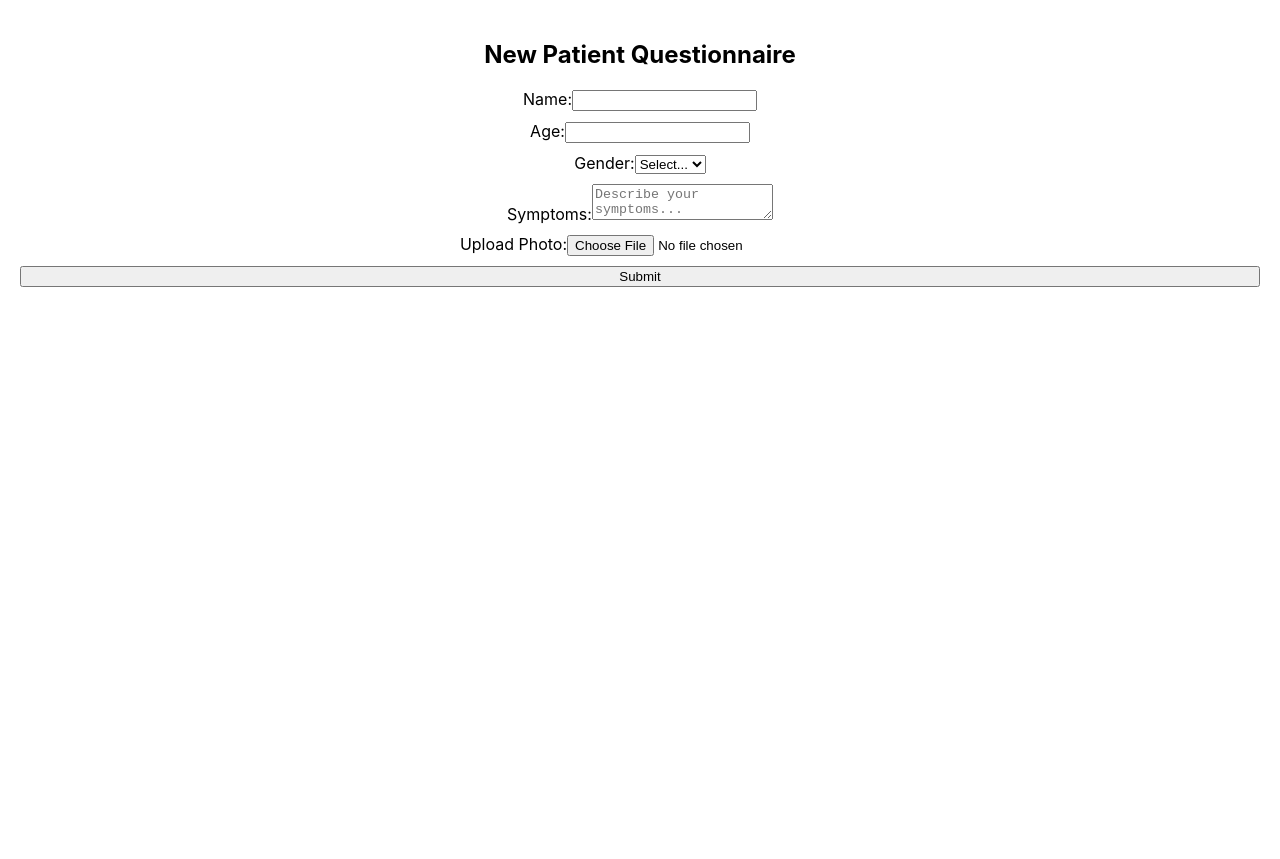
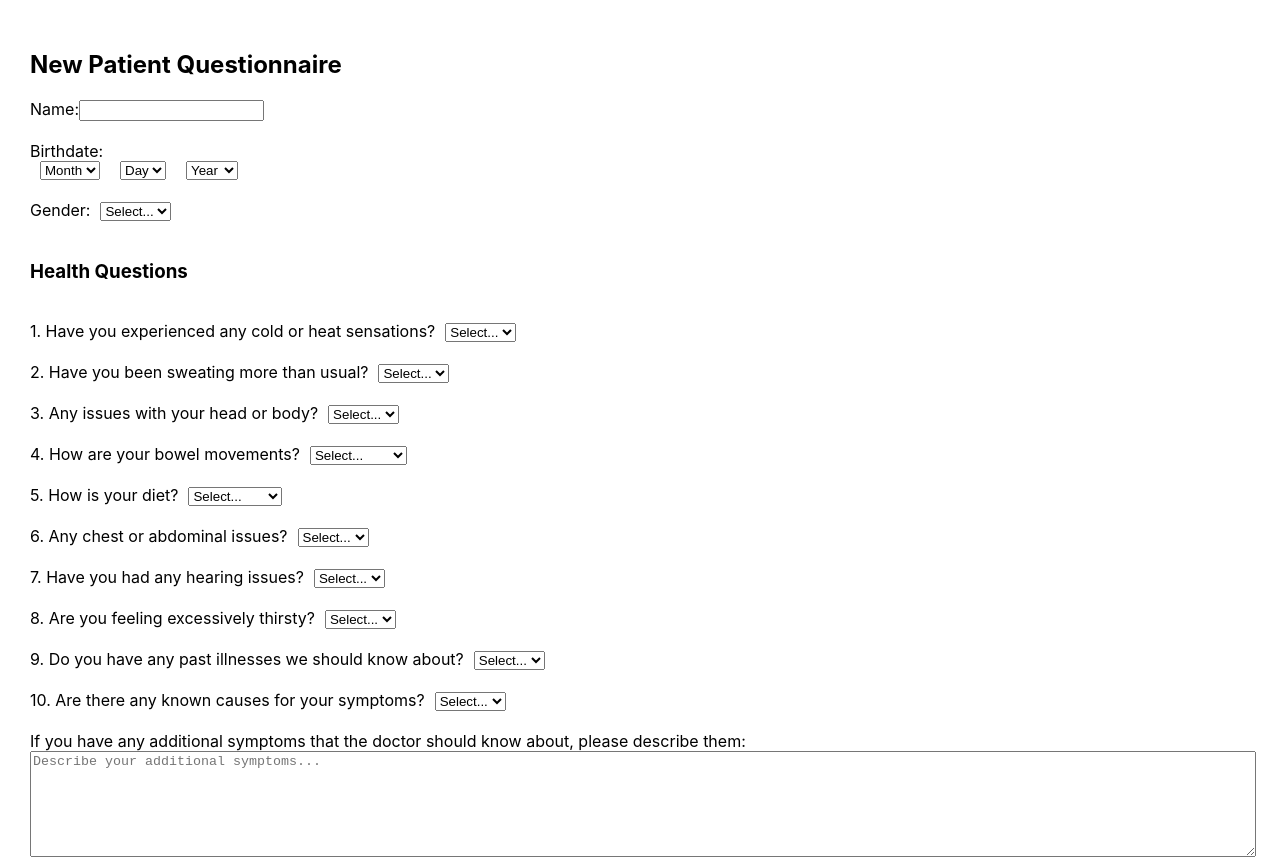
Before and after one commit to jonlai211/ChiBalance, a React (Create React App) app in the folder client/: page / in a window 1280 px wide. Shown: the top 859 px of the page. Before the commit the page ends 800 px from the top, so only its background shows below. Built offline with nearby package versions, Linux system fonts and the light colour scheme.

Commit message:
modified quesionnaire lists

```diff
--- a/client/src/components/QuestionnairePage.js
+++ b/client/src/components/QuestionnairePage.js
@@ -4,25 +4,53 @@ import styles from "../styles/Detail.module.css"; // 스타일 추가
 const Questionnaire = () => {
   const [formData, setFormData] = useState({
     name: "",
-    age: "",
+    birthDate: {
+      month: "",
+      day: "",
+      year: "",
+    },
     gender: "",
-    symptoms: "",
+    coldHeat: "",
+    sweating: "",
+    headBodyIssues: "",
+    bowelMovements: "",
+    diet: "",
+    chestAbdomenIssues: "",
+    hearingIssues: "",
+    thirst: "",
+    pastIllnesses: "",
+    knownCauses: "",
+    additionalSymptoms: "",
     photo: null,
   });
 
+  const [photoPreview, setPhotoPreview] = useState(null); // 사진 미리보기 상태 추가
+
   const handleChange = (e) => {
     const { name, value } = e.target;
+    if (name === "month" || name === "day" || name === "year") {
+      setFormData({
+        ...formData,
+        birthDate: {
+          ...formData.birthDate,
+          [name]: value,
+        },
+      });
+    } else {
       setFormData({
         ...formData,
         [name]: value,
       });
+    }
   };
 
   const handleFileChange = (e) => {
+    const file = e.target.files[0];
     setFormData({
       ...formData,
-      photo: e.target.files[0],
+      photo: file,
     });
+    setPhotoPreview(URL.createObjectURL(file)); // 미리보기 URL 설정
   };
 
   const handleSubmit = (e) => {
@@ -47,14 +75,48 @@ const Questionnaire = () => {
         </label>
 
         <label>
-          Age:
-          <input
-            type="number"
-            name="age"
-            value={formData.age}
+          Birthdate:
+          <div style={{ display: "flex", gap: "10px" }}>
+            <select
+              name="month"
+              value={formData.birthDate.month}
               onChange={handleChange}
               required
-          />
+            >
+              <option value="">Month</option>
+              {Array.from({ length: 12 }, (_, i) => (
+                <option key={i + 1} value={i + 1}>
+                  {i + 1}
+                </option>
+              ))}
+            </select>
+            <select
+              name="day"
+              value={formData.birthDate.day}
+              onChange={handleChange}
+              required
+            >
+              <option value="">Day</option>
+              {Array.from({ length: 31 }, (_, i) => (
+                <option key={i + 1} value={i + 1}>
+                  {i + 1}
+                </option>
+              ))}
+            </select>
+            <select
+              name="year"
+              value={formData.birthDate.year}
+              onChange={handleChange}
+              required
+            >
+              <option value="">Year</option>
+              {Array.from({ length: 100 }, (_, i) => (
+                <option key={2023 - i} value={2023 - i}>
+                  {2023 - i}
+                </option>
+              ))}
+            </select>
+          </div>
         </label>
 
         <label>
@@ -72,13 +134,161 @@ const Questionnaire = () => {
           </select>
         </label>
 
+        <h3>Health Questions</h3>
+
         <label>
-          Symptoms:
+          1. Have you experienced any cold or heat sensations?
+          <select
+            name="coldHeat"
+            value={formData.coldHeat}
+            onChange={handleChange}
+            required
+          >
+            <option value="">Select...</option>
+            <option value="cold">Cold</option>
+            <option value="hot">Hot</option>
+            <option value="normal">Normal</option>
+          </select>
+        </label>
+
+        <label>
+          2. Have you been sweating more than usual?
+          <select
+            name="sweating"
+            value={formData.sweating}
+            onChange={handleChange}
+            required
+          >
+            <option value="">Select...</option>
+            <option value="yes">Yes</option>
+            <option value="no">No</option>
+          </select>
+        </label>
+
+        <label>
+          3. Any issues with your head or body?
+          <select
+            name="headBodyIssues"
+            value={formData.headBodyIssues}
+            onChange={handleChange}
+            required
+          >
+            <option value="">Select...</option>
+            <option value="yes">Yes</option>
+            <option value="no">No</option>
+          </select>
+        </label>
+
+        <label>
+          4. How are your bowel movements?
+          <select
+            name="bowelMovements"
+            value={formData.bowelMovements}
+            onChange={handleChange}
+            required
+          >
+            <option value="">Select...</option>
+            <option value="regular">Regular</option>
+            <option value="irregular">Irregular</option>
+            <option value="constipation">Constipation</option>
+            <option value="diarrhea">Diarrhea</option>
+          </select>
+        </label>
+
+        <label>
+          5. How is your diet?
+          <select
+            name="diet"
+            value={formData.diet}
+            onChange={handleChange}
+            required
+          >
+            <option value="">Select...</option>
+            <option value="balanced">Balanced</option>
+            <option value="unbalanced">Unbalanced</option>
+            <option value="restricted">Restricted</option>
+          </select>
+        </label>
+
+        <label>
+          6. Any chest or abdominal issues?
+          <select
+            name="chestAbdomenIssues"
+            value={formData.chestAbdomenIssues}
+            onChange={handleChange}
+            required
+          >
+            <option value="">Select...</option>
+            <option value="yes">Yes</option>
+            <option value="no">No</option>
+          </select>
+        </label>
+
+        <label>
+          7. Have you had any hearing issues?
+          <select
+            name="hearingIssues"
+            value={formData.hearingIssues}
+            onChange={handleChange}
+            required
+          >
+            <option value="">Select...</option>
+            <option value="yes">Yes</option>
+            <option value="no">No</option>
+          </select>
+        </label>
+
+        <label>
+          8. Are you feeling excessively thirsty?
+          <select
+            name="thirst"
+            value={formData.thirst}
+            onChange={handleChange}
+            required
+          >
+            <option value="">Select...</option>
+            <option value="yes">Yes</option>
+            <option value="no">No</option>
+          </select>
+        </label>
+
+        <label>
+          9. Do you have any past illnesses we should know about?
+          <select
+            name="pastIllnesses"
+            value={formData.pastIllnesses}
+            onChange={handleChange}
+            required
+          >
+            <option value="">Select...</option>
+            <option value="none">None</option>
+            <option value="known">Known</option>
+          </select>
+        </label>
+
+        <label>
+          10. Are there any known causes for your symptoms?
+          <select
+            name="knownCauses"
+            value={formData.knownCauses}
+            onChange={handleChange}
+            required
+          >
+            <option value="">Select...</option>
+            <option value="none">None</option>
+            <option value="known">Known</option>
+          </select>
+        </label>
+
+        <label>
+          If you have any additional symptoms that the doctor should know about,
+          please describe them:
           <textarea
-            name="symptoms"
-            value={formData.symptoms}
+            name="additionalSymptoms"
+            value={formData.additionalSymptoms}
             onChange={handleChange}
-            placeholder="Describe your symptoms..."
+            placeholder="Describe your additional symptoms..."
+            style={{ height: "100px", width: "100%" }} // 크기 조절
             required
           />
         </label>
@@ -93,6 +303,17 @@ const Questionnaire = () => {
           />
         </label>
 
+        {photoPreview && (
+          <div style={{ marginTop: "10px" }}>
+            <h4>Photo Preview:</h4>
+            <img
+              src={photoPreview}
+              alt="Uploaded"
+              style={{ width: "150px", height: "150px", objectFit: "cover" }}
+            />
+          </div>
+        )}
+
         <button type="submit">Submit</button>
       </form>
     </div>
--- a/client/src/styles/Detail.module.css
+++ b/client/src/styles/Detail.module.css
@@ -1,9 +1,15 @@
 .container {
-	padding: 20px;
+	padding: 30px;
+	text-align: left;
+
 }
 
 .form {
 	display: flex;
 	flex-direction: column;
-	gap: 10px;
+	gap: 20px;
 }
+
+select {
+margin-left: 10px;
+}
```
Lines whose indentation alone changed are shown as unchanged.
